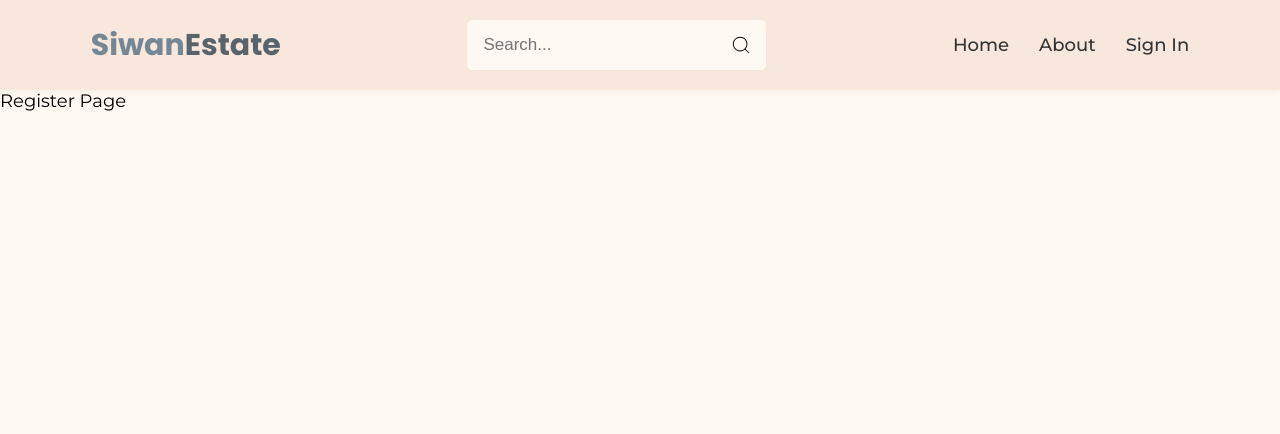
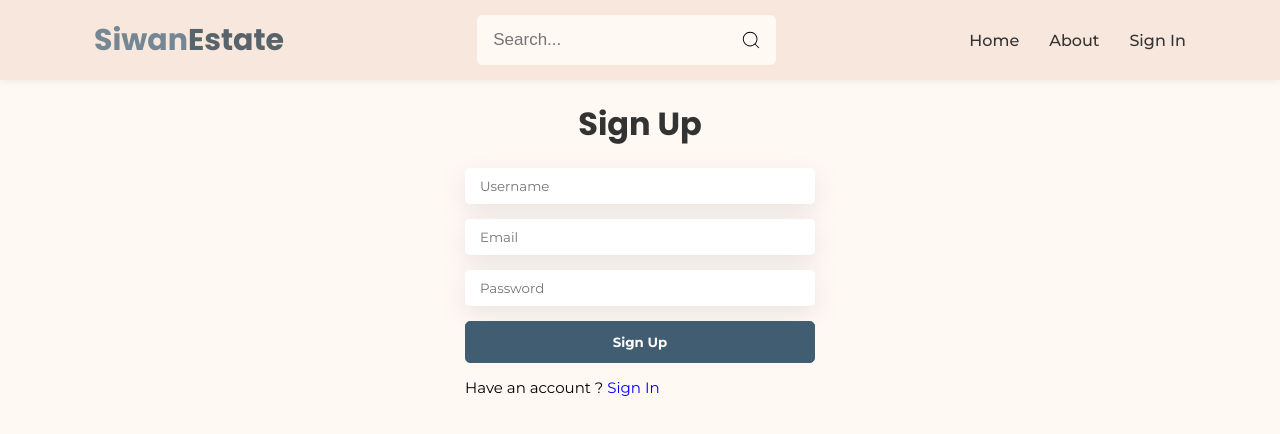
Before and after one commit to Shiva04122000/Mern-Estate, a React (Vite) app in the folder frontend/: page /sign-up in a window 1280 px wide. Shown: the top 434 px of the page. Built offline with nearby package versions, Linux system fonts and the light colour scheme.

Commit message:
Signup and SignIn UI Done

```diff
--- a/frontend/src/components/Header/Header.module.scss
+++ b/frontend/src/components/Header/Header.module.scss
@@ -2,7 +2,7 @@
 @import "../../utils/mixins";
 
 .header {
-  padding: 20px 0px;
+  padding: 15px 0px;
   box-shadow: rgba(0, 0, 0, 0.04) 0px 3px 5px;
   background: $SECONDARY_COLOR;
   @include flexBody();
--- a/frontend/src/index.scss
+++ b/frontend/src/index.scss
@@ -5,7 +5,6 @@ body {
   padding: 0px;
   margin: 0px;
   box-sizing: border-box;
-  font-size: 18px;
   font-family: $FAMILY_MONT;
   background: $PRIMARY_COLOR;
 }
--- /dev/null
+++ b/frontend/src/pages/SignIn/SignIn.module.scss
@@ -0,0 +1,54 @@
+@import "../../utils/variables";
+@import "../../utils/mixins";
+
+main {
+  .title {
+    color: $BLACK;
+    text-align: center;
+    margin-top: 20px;
+    font-family: $FAMILY_POPPINS;
+  }
+  .form {
+    @include flexBody(flex-start, 15px);
+    flex-direction: column;
+    margin: 20px auto 0px auto;
+    width: 350px;
+    font-size: 18px;
+    input {
+      font-family: $FAMILY_MONT;
+      width: calc(100% - 30px);
+      border: none;
+      outline: none;
+      background: $WHITE;
+      padding: 10px 15px;
+      border-radius: 5px;
+      box-shadow: rgba(149, 157, 165, 0.2) 0px 8px 24px;
+    }
+    button {
+      font-family: $FAMILY_MONT;
+      width: 100%;
+      background: $QUATERNARY_COLOR;
+      border: 1px solid $QUATERNARY_COLOR;
+      outline: none;
+      color: $WHITE;
+      padding: 12px;
+      border-radius: 5px;
+      font-weight: 700;
+      cursor: pointer;
+      transition: all 0.1s ease-in;
+
+      &:hover {
+        color: $QUATERNARY_COLOR;
+        border: 1px solid $QUATERNARY_COLOR;
+        background: transparent;
+      }
+    }
+    .text {
+      font-size: 15px;
+      .link {
+        color: blue;
+        text-decoration: none;
+      }
+    }
+  }
+}
--- a/frontend/src/pages/SignIn/index.jsx
+++ b/frontend/src/pages/SignIn/index.jsx
@@ -1,12 +1,50 @@
-import React from "react";
-import { useNavigate } from "react-router-dom";
+import React, { useState } from "react";
+import { Link } from "react-router-dom";
+import styles from "./SignIn.module.scss";
 
 const index = () => {
-  const navigate = useNavigate();
+  const [data, setData] = useState({});
+
+  const handleOnChange = (e) => {
+    setData({ ...data, [e?.target?.name]: e?.target?.value });
+  };
+
+  const inputs = [
+    {
+      type: "email",
+      name: "email",
+      placeholder: "Email",
+    },
+    {
+      type: "text",
+      name: "password",
+      placeholder: "Password",
+    },
+  ];
+
   return (
     <main>
-      <h1>This Login Page</h1>
-      <button onClick={() => navigate("/sign-up")}>Sign Up</button>
+      <h1 className={styles.title}>Sign In</h1>
+      <form className={styles.form}>
+        {inputs.map((elem, idx) => {
+          return (
+            <input
+              key={idx}
+              placeholder={elem?.placeholder}
+              type={elem?.type}
+              name={elem?.name}
+              onChange={(e) => handleOnChange(e)}
+            />
+          );
+        })}
+        <button>Sign In</button>
+        <p className={styles.text}>
+          Don't Have an account ?{" "}
+          <Link className={styles.link} to={"/sign-up"}>
+            Sign up
+          </Link>
+        </p>
+      </form>
     </main>
   );
 };
--- a/frontend/src/pages/SignUp/index.jsx
+++ b/frontend/src/pages/SignUp/index.jsx
@@ -1,7 +1,57 @@
-import React from "react";
+import React, { useState } from "react";
+import styles from "../SignIn/SignIn.module.scss";
+import { Link } from "react-router-dom";
 
 const index = () => {
-  return <div>Register Page</div>;
+  const [data, setData] = useState({});
+
+  const handleOnChange = (e) => {
+    setData({ ...data, [e?.target?.name]: e?.target?.value });
+  };
+
+  const inputs = [
+    {
+      type: "text",
+      name: "userName",
+      placeholder: "Username",
+    },
+    {
+      type: "email",
+      name: "email",
+      placeholder: "Email",
+    },
+    {
+      type: "text",
+      name: "password",
+      placeholder: "Password",
+    },
+  ];
+
+  return (
+    <main>
+      <h1 className={styles.title}>Sign Up</h1>
+      <form className={styles.form}>
+        {inputs.map((elem, idx) => {
+          return (
+            <input
+              key={idx}
+              placeholder={elem?.placeholder}
+              type={elem?.type}
+              name={elem?.name}
+              onChange={(e) => handleOnChange(e)}
+            />
+          );
+        })}
+        <button>Sign Up</button>
+        <p className={styles.text}>
+          Have an account ?{" "}
+          <Link className={styles.link} to={"/sign-in"}>
+            Sign In
+          </Link>
+        </p>
+      </form>
+    </main>
+  );
 };
 
 export default index;
--- a/frontend/src/utils/_variables.scss
+++ b/frontend/src/utils/_variables.scss
@@ -10,6 +10,7 @@ $DARK_TERTIARY_COLOR: #59636b;
 $QUATERNARY_COLOR: #405d72;
 
 $BLACK: #333;
+$WHITE: #fff;
 $DARK_BLACK: #000;
 
 $FAMILY_POPPINS: "Poppins", sans-serif;
```
